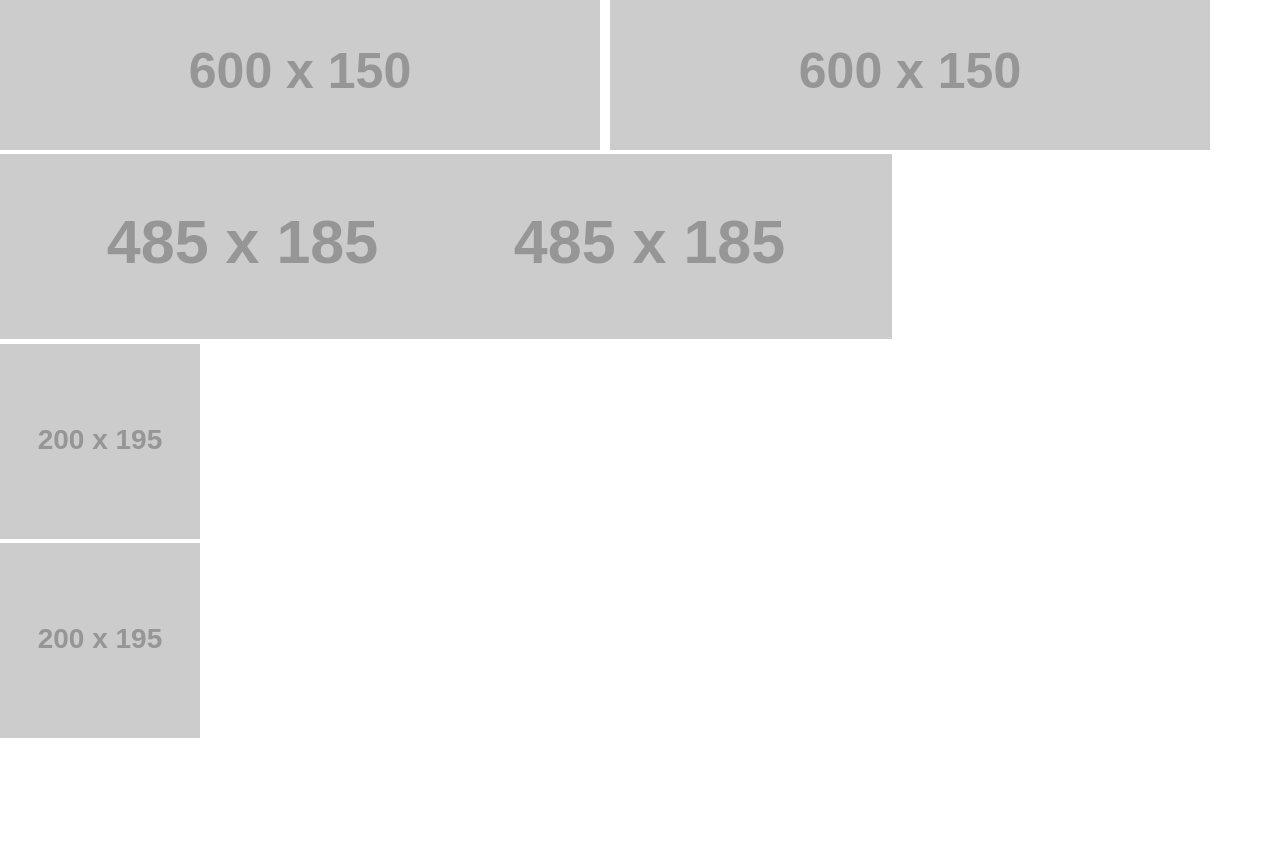
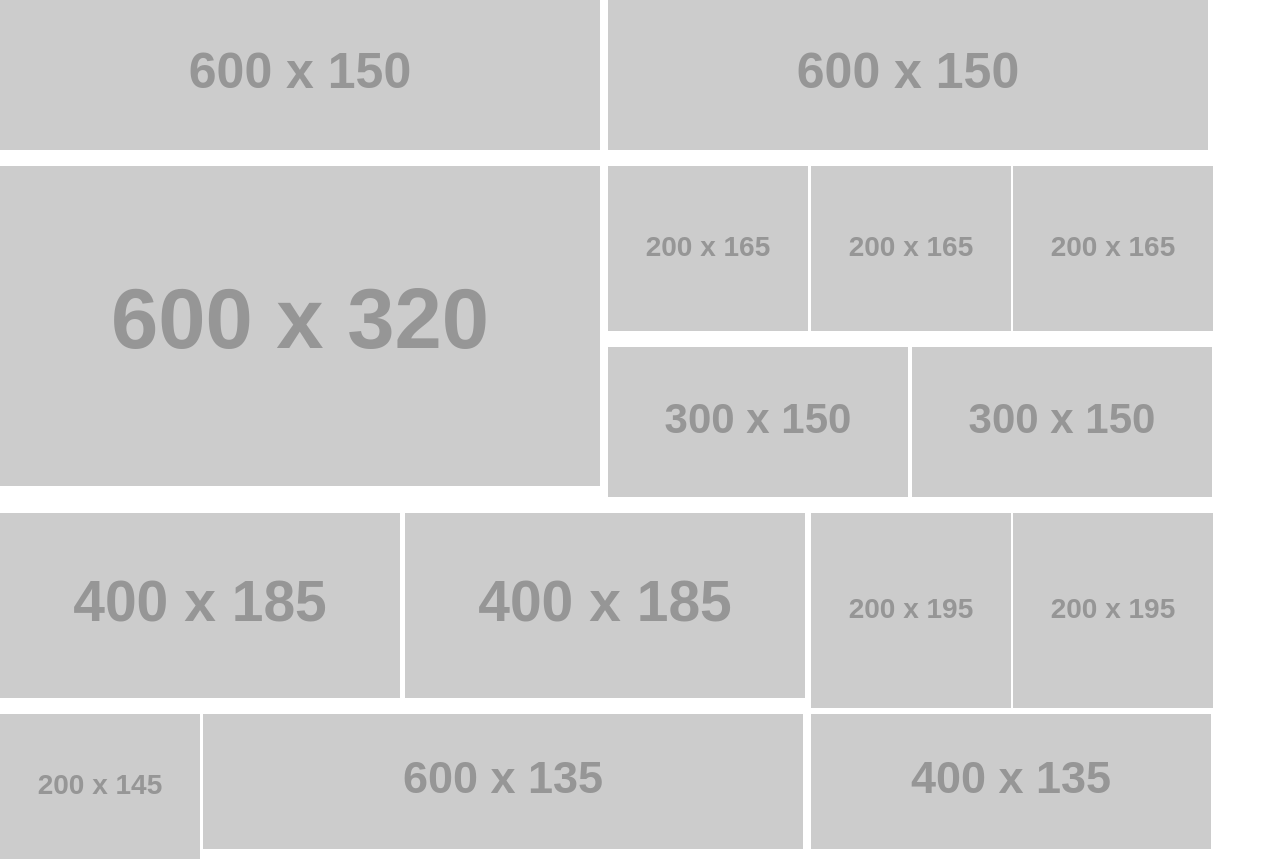
Before and after one commit to NataliyaPetruk/OS, a plain HTML site: page grid.html in a window 1280 px wide. Before the commit the page ends 800 px from the top, so only its background shows below. Drawn offline with Linux system fonts and the light colour scheme; placeholder pictures from the web are drawn by us.

Commit message:
new grid

```diff
--- a/grid.html
+++ b/grid.html
@@ -11,28 +11,51 @@
 <body>
 
     <main>
-        <div class="ba-container">
-            <div class="ba-grid clearfix">
-              <div class="ba-width-1-2">
+      <div class="grid__container">
+        <div class="grid__item__1">
           <img src="https://via.placeholder.com/600x150.png/b3dfbe">
         </div>
-              <div class="ba-width-1-2">
+        <div class="grid__item__2">
           <img src="https://via.placeholder.com/600x150.png/75c5b8">
         </div>
+        <div class="grid__item__3">
+          <img src="https://via.placeholder.com/600x320.png/f16789">
         </div>
-            <div class="ba-grid clearfix">
-              <div class="ba-width-1-3">
-                <img src="https://via.placeholder.com/485x185.png/b3dfbe">
+        <div class="grid__item__4">
+          <img src="https://via.placeholder.com/200x165.png/8d96f3">
         </div>
-              <div class="ba-width-1-3">
-                <img src="https://via.placeholder.com/485x185.png/75c5b8">
+        <div class="grid__item__5">
+          <img src="https://via.placeholder.com/200x165.png/8d96f3">
         </div>
-              <div class="ba-width-2-3">
-                <img src="https://via.placeholder.com/200x195.png/b3dfbe">
+        <div class="grid__item__6">
+          <img src="https://via.placeholder.com/200x165.png/8d96f3">
         </div>
-              <div class="ba-width-2-3">
-                <img src="https://via.placeholder.com/200x195.png/75c5b8">
+        <div class="grid__item__7">
+          <img src="https://via.placeholder.com/300x150.png/fac460">
         </div>
+        <div class="grid__item__8">
+          <img src="https://via.placeholder.com/300x150.png/fac460">
+        </div>
+        <div class="grid__item__9">
+          <img src="https://via.placeholder.com/400x185.png/608cc9">
+        </div>
+        <div class="grid__item__10">
+          <img src="https://via.placeholder.com/400x185.png/608cc9">
+        </div>
+        <div class="grid__item__11">
+          <img src="https://via.placeholder.com/200x195.png/608cc9">
+        </div>
+        <div class="grid__item__12">
+          <img src="https://via.placeholder.com/200x195.png/608cc9">
+        </div>
+        <div class="grid__item__13">
+          <img src="https://via.placeholder.com/200x145.png/6653af">
+        </div>
+        <div class="grid__item__14">
+          <img src="https://via.placeholder.com/600x135.png/6653af">
+        </div>
+        <div class="grid__item__15">
+          <img src="https://via.placeholder.com/400x135.png/6653af">
         </div>
       </div>
     </main>
--- a/styles/grid.css
+++ b/styles/grid.css
@@ -1,43 +1,82 @@
-.ba-container {
-    width: 1200px;
+.grid__container {
+  display: grid;
+  width: 1200px;
+  grid-template-columns: repeat(12, [col] 1fr);
+  grid-template-rows: [row] 150px [row] 165px [row] 150px [row] 185px [row] 135px;
+  grid-gap: 1rem;
 }
 
-.ba-grid > [class*="ba-width-"] {
-    float: left;
-    padding-left: 20px;
-    box-sizing: border-box;
-}
-/*
-.ba-grid >.ba-width-1-3 {
-  float: left;
-  padding-left: 20px;
-  box-sizing: border-box;
+.grid__item__1 {
+  grid-column: col 1 / span 6;
+  grid-row: row 1;
 }
 
-.ba-grid > .ba-width-2-3 {
-  float: left;
-  padding-left: 20px;
-  box-sizing: border-box;
-}*/
-
-.ba-grid{
-    margin-left: -20px;
+.grid__item__2 {
+  grid-column: col 7 / span 6;
+  grid-row: row 1;
 }
 
-.ba-width-1-2 {
-    width: 50%;
+.grid__item__3 {
+  grid-column: col 1 / span 6;
+  grid-row: row 2 / span 2;
 }
 
-.ba-width-1-3{
-    width: 33.33333%;
+.grid__item__4 {
+  grid-column: col 7 / span 2;
+  grid-row: row 2;
 }
 
-.ba-width-2-3 {
-    width: 66.66666%;
+.grid__item__5 {
+  grid-column: col 9 / span 2;
+  grid-row: row 2;
 }
 
-.clearfix::after {
-    content: "";
-    display: table;
-    clear: both;
+.grid__item__6 {
+  grid-column: col 11 / span 2;
+  grid-row: row 2;
 }
+
+.grid__item__7 {
+  grid-column: col 7 / span 3;
+  grid-row: row 3;
+}
+
+.grid__item__8 {
+  grid-column: col 10 / span 3;
+  grid-row: row 3;
+}
+
+.grid__item__9 {
+  grid-column: col 1 / span 4;
+  grid-row: row 4 / span 2;
+}
+
+.grid__item__10 {
+  grid-column: col 5 / span 4;
+  grid-row: row 4 / span 2;
+}
+
+.grid__item__11 {
+  grid-column: col 9 / span 2;
+  grid-row: row 4 / span 2;
+}
+
+.grid__item__12 {
+  grid-column: col 11 / span 2;
+  grid-row: row 4 / span 2;
+}
+
+.grid__item__13 {
+  grid-column: col 1 / span 2;
+  grid-row: row 5;
+}
+
+.grid__item__14 {
+  grid-column: col 3 / span 6;
+  grid-row: row 5;
+}
+
+.grid__item__15 {
+  grid-column: col 9 / span 4;
+  grid-row: row 5;
+}
```
Lines whose indentation alone changed are shown as unchanged.
